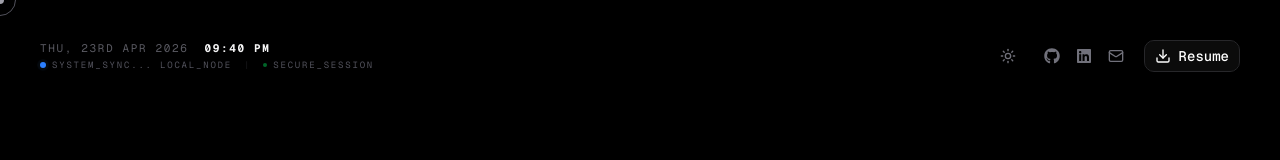
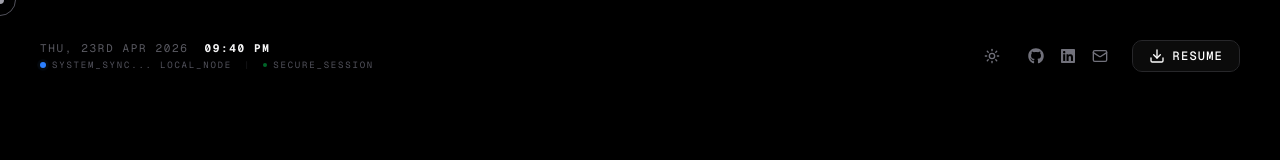
Before and after one commit to BinitBudwal/Binit-Portfolio, a Next.js app: page / in a window 1280 px wide. Shown: the top 160 px of the page. Built offline with nearby package versions, Linux system fonts and the light colour scheme; no server answers.

Commit message:
feat: fixed spacing on both side header and the resume button for the mobile view

```diff
--- a/src/app/page.tsx
+++ b/src/app/page.tsx
@@ -28,15 +28,16 @@ export default function Home() {
 
   <Background />
 
-  {/* Unified Top Header: This aligns both sides perfectly */}
+  {/* Unified Top Header: Responsive and Balanced */}
   <header className="fixed top-0 left-0 w-full z-50 flex justify-center pointer-events-none">
-    <div className="w-full max-w-7xl flex justify-between items-start p-6 md:p-10 pointer-events-auto">
+    <div className="w-full max-w-7xl flex justify-between items-start p-4 md:p-10 pointer-events-auto">
 
-      {/* Left Side: Status */}
+      {/* Left Side: Status (City/Weather/Time) */}
       <StatusGroup />
 
-      {/* Right Side: Navigation */}
+      {/* Right Side: Navigation & Socials */}
       <nav className="flex items-center gap-1 md:gap-3">
+        {/* Theme Toggle */}
         <Button
           variant="ghost"
           size="icon"
@@ -47,6 +48,7 @@ export default function Home() {
           <span className="sr-only">Toggle theme</span>
         </Button>
 
+        {/* Social Links Group */}
         <div className="flex items-center">
           <a href="https://github.com/BinitBudwal" target="_blank" rel="noopener noreferrer">
             <Button variant="ghost" size="icon" className="text-zinc-500 hover:text-black dark:hover:text-white">
@@ -65,13 +67,14 @@ export default function Home() {
           </a>
         </div>
 
-        <a href="/BinitBudwal_Resume.pdf" target="_blank" rel="noopener noreferrer" className="hidden sm:block">
+        {/* Responsive Resume Button: Icon only on mobile, text added on md screens */}
+        <a href="/BinitBudwal_Resume.pdf" target="_blank" rel="noopener noreferrer" className="ml-1">
           <Button
             variant="outline"
-            className="border-zinc-200 dark:border-zinc-800 bg-transparent text-black dark:text-white hover:bg-black dark:hover:bg-white hover:text-white dark:hover:text-black transition-all gap-2"
+            className="border-zinc-200 dark:border-zinc-800 bg-transparent text-black dark:text-white hover:bg-black dark:hover:bg-white hover:text-white dark:hover:text-black transition-all px-2 md:px-4 gap-2"
           >
             <Download className="w-4 h-4" />
-            Resume
+            <span className="hidden md:inline text-xs uppercase tracking-widest">Resume</span>
           </Button>
         </a>
       </nav>
```
